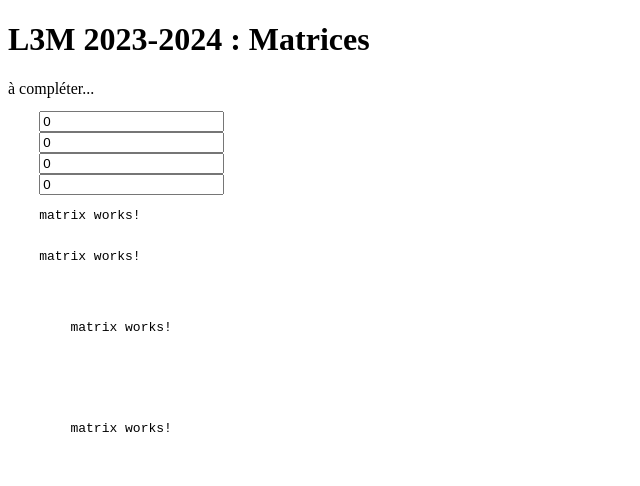
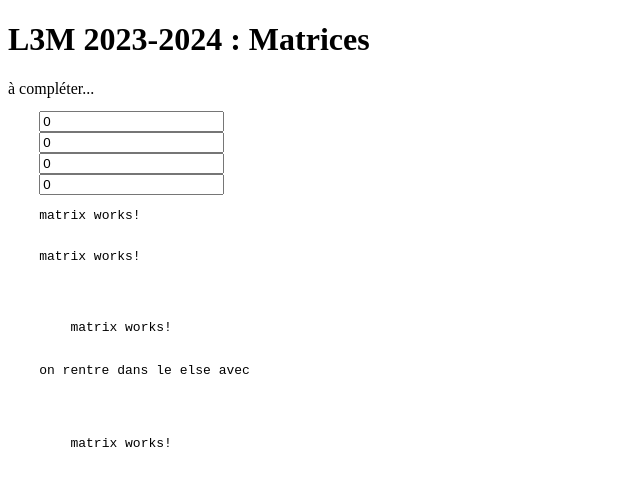
Before and after one commit to l3-miage-cl-ihm/gestion-de-matrices-l3-miage-2023-2024-l3miage-campusb, an Angular app: page / in a window 1280 px wide. Shown: the top 486 px of the page, without its empty margins (0-640 px from the left). Built offline with nearby package versions, Linux system fonts and the light colour scheme.

Commit message:
debug html et3

```diff
--- a/src/app/app.component.html
+++ b/src/app/app.component.html
@@ -24,6 +24,7 @@
     <div *ngIf="sigM1plusM2() as undefined;else elseBlock">
             matrice non définie
     </div>
+    on rentre dans le else avec {{sigM1plusM2() | json}}
     <ng-template #elseBlock>
         <app-matrix
             [data] = "sigM1plusM2()">
--- a/src/app/matrix/matrix.component.ts
+++ b/src/app/matrix/matrix.component.ts
@@ -9,7 +9,7 @@ import { Matrix } from '../matrix';
 })
 export class MatrixComponent {
 
-  @Input({ required: true }) data!: Matrix<number,number,number>
+  @Input({ required: true }) data!: Matrix<number,number,number>  | undefined
 
 
 }
```
